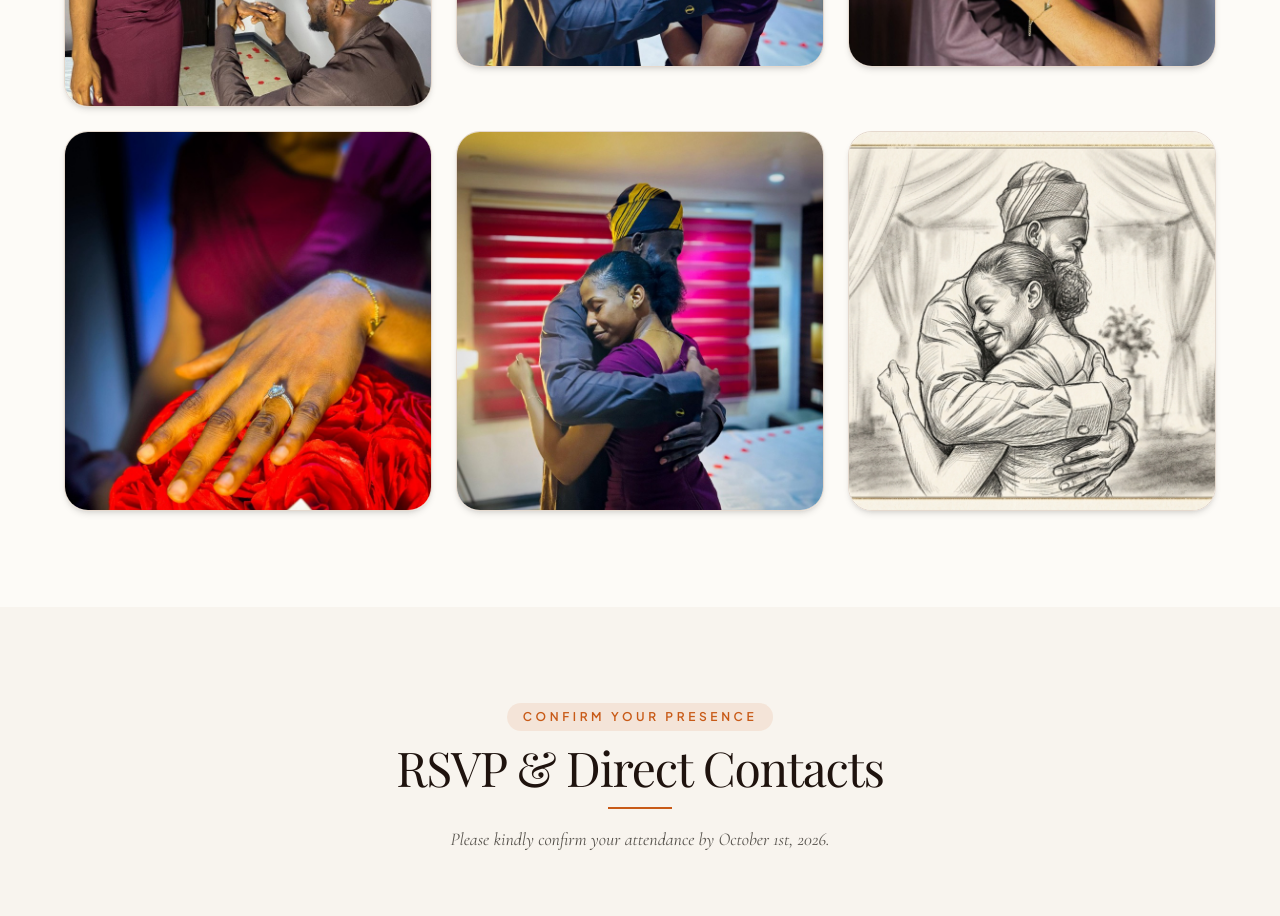
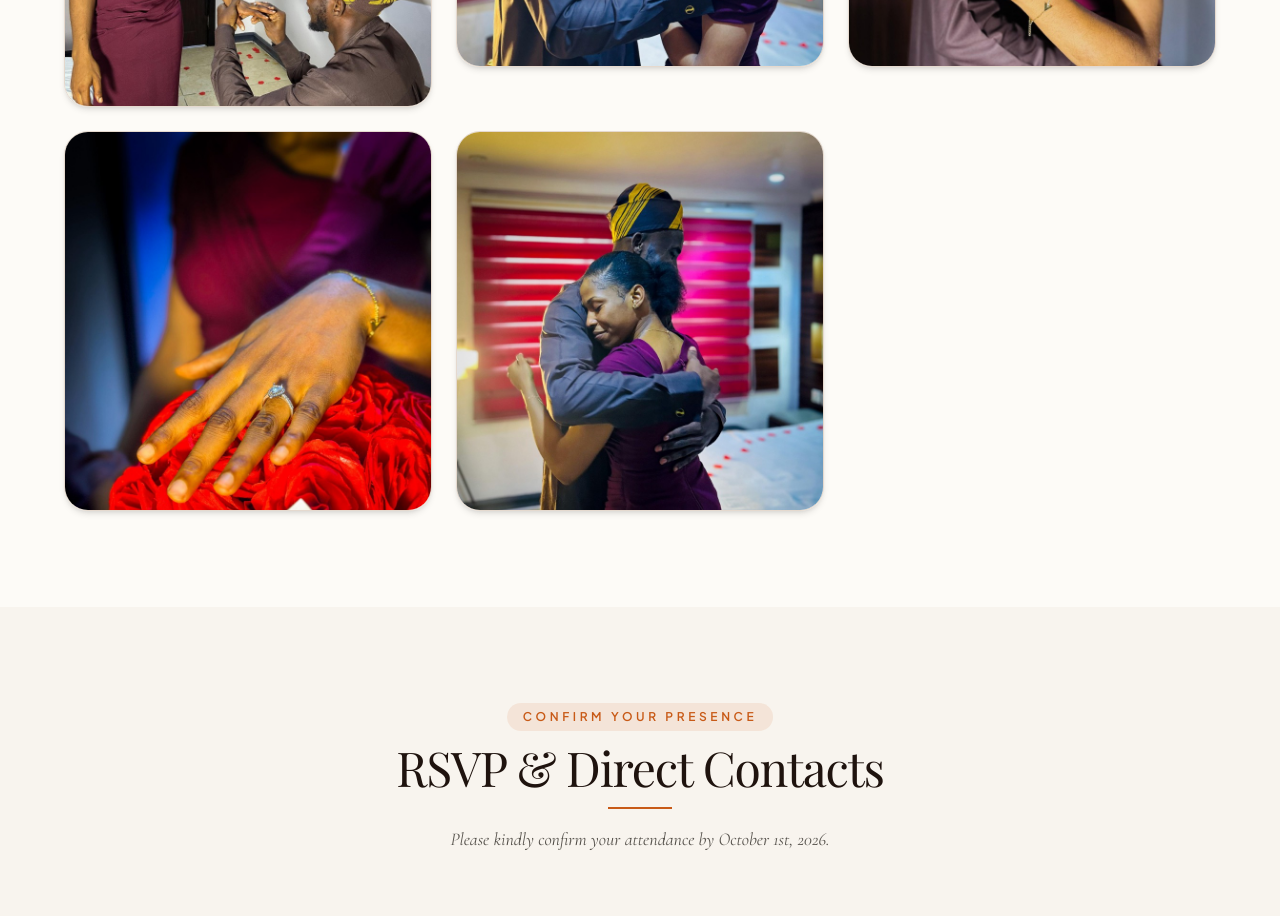
Before and after one commit to Joshuadada/john-wedding, a React (Vite) app: page / in a window 1280 px wide. Shown: the part 4160-5076 px from the top of the page. Built offline with nearby package versions, Linux system fonts and the light colour scheme; no server answers; a web font is replaced by a local one.

Commit message:
Remove pencil sketch from gallery

```diff
--- a/src/components/Gallery.tsx
+++ b/src/components/Gallery.tsx
@@ -44,14 +44,6 @@ export const Gallery: React.FC = () => {
       category: 'embrace',
       caption: 'Pure warmth, safety, and joy in each other\'s arms.',
       aspectRatio: 'vertical',
-    },
-    {
-      id: 'photo-6',
-      url: '/images/pencil-sketch.jpg',
-      title: 'Fine Art Pencil Sketch',
-      category: 'artwork',
-      caption: 'A custom charcoal & pencil illustration capturing Esther & John\'s embrace.',
-      aspectRatio: 'horizontal',
     },
   ];
 
```
